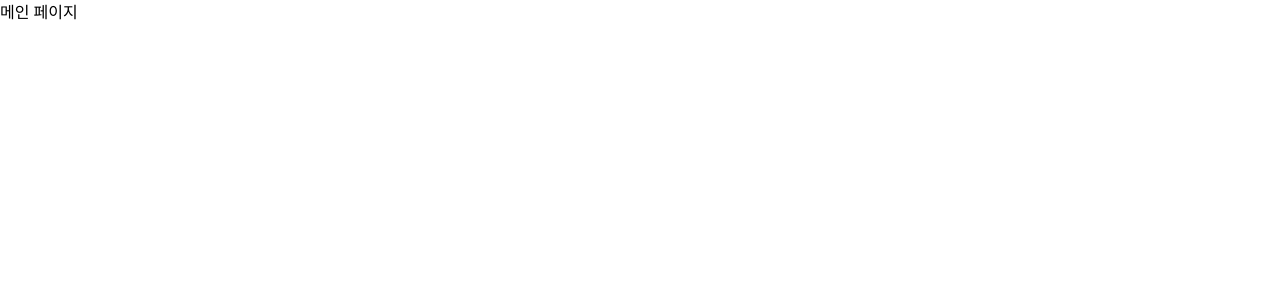
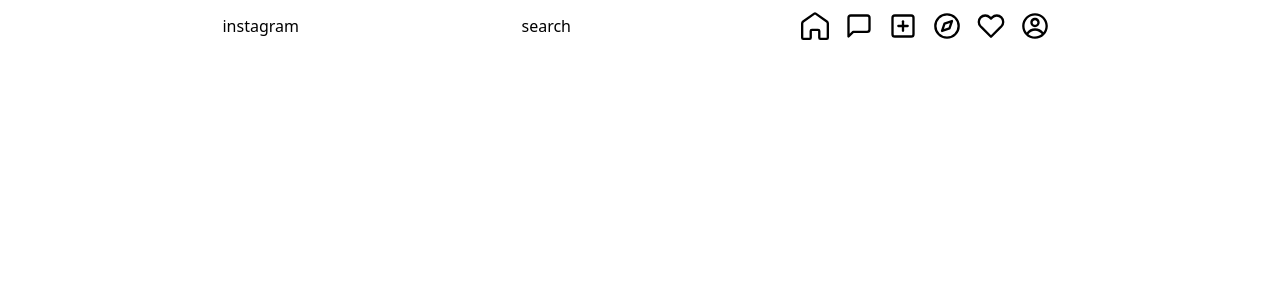
Before and after one commit to maechu/instagram-clone, a React (Create React App) app: page /main-page in a window 1280 px wide. Shown: the top 300 px of the page. Built offline with nearby package versions, Linux system fonts and the light colour scheme.

Commit message:
상단바 우측 css 완료

```diff
--- a/src/pages/MainPage.js
+++ b/src/pages/MainPage.js
@@ -1,6 +1,21 @@
+import {GrHomeRounded} from 'react-icons/gr'
+import {CgProfile} from 'react-icons/cg'
+import {FiMessageSquare, FiPlusSquare, FiCompass, FiHeart} from 'react-icons/fi'
+
 const MainPage = () => {
     return(
-        <div>메인 페이지</div>
+        <div className="flex justify-evenly mt-3 place-items-center">
+            <div>instagram</div>
+            <div>search</div>
+            <div className="flex justify-end">
+                <GrHomeRounded className='mx-2 box-content h-7 w-7' />
+                <FiMessageSquare className='mx-2 box-content h-7 w-7'/>
+                <FiPlusSquare className='mx-2 box-content h-7 w-7'/>
+                <FiCompass className='mx-2 box-content h-7 w-7'/>
+                <FiHeart className='mx-2 box-content h-7 w-7'/>
+                <CgProfile className='mx-2 box-content h-7 w-7'/>
+            </div>
+        </div>
     );
 }
 
```
